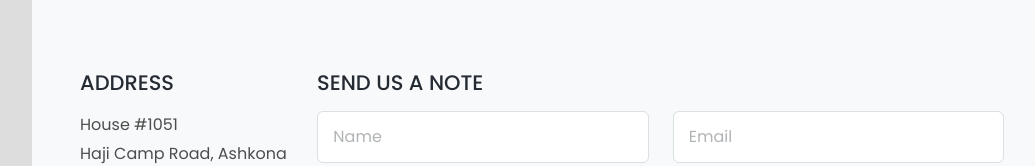
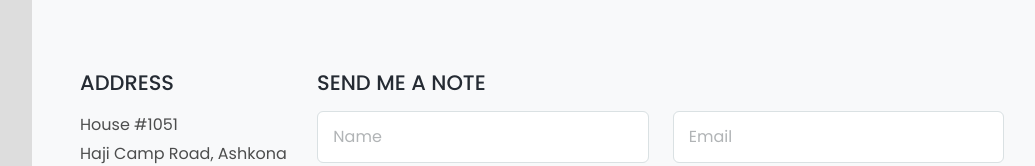
Before and after one commit to sumon766/my-portfolio, a React (Create React App) app: page / in a window 1280 px wide. Shown: the part 4590-4756 px from the top of the page, without its empty margins (228-1263 px from the left). Built offline with nearby package versions, Linux system fonts and the light colour scheme.

Commit message:
Update note

```diff
--- a/src/components/Contact.jsx
+++ b/src/components/Contact.jsx
@@ -193,7 +193,7 @@ const Contact = ({ classicHeader, darkTheme }) => {
                 (darkTheme ? "text-white" : "")
               }
             >
-              Send us a note
+              Send me a note
             </h2>
             <form
               className={darkTheme ? "form-dark" : ""}
```
Also changed, not shown: src/videos/note.txt (added), 1 other file (tests, documents, lock files or other folders).
